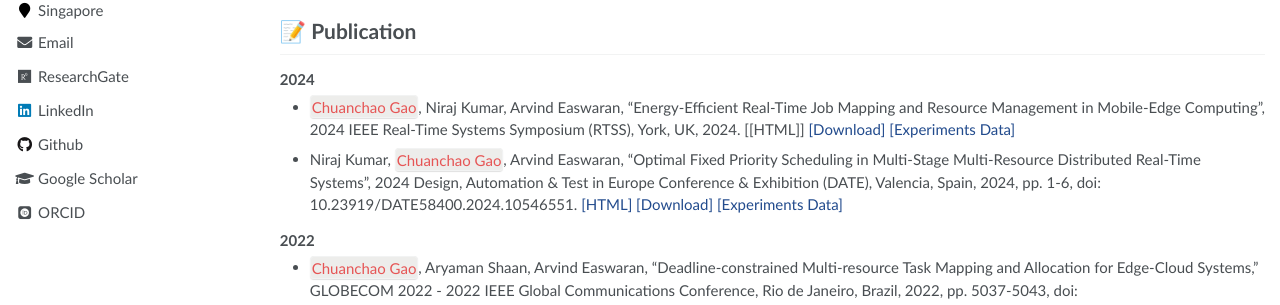
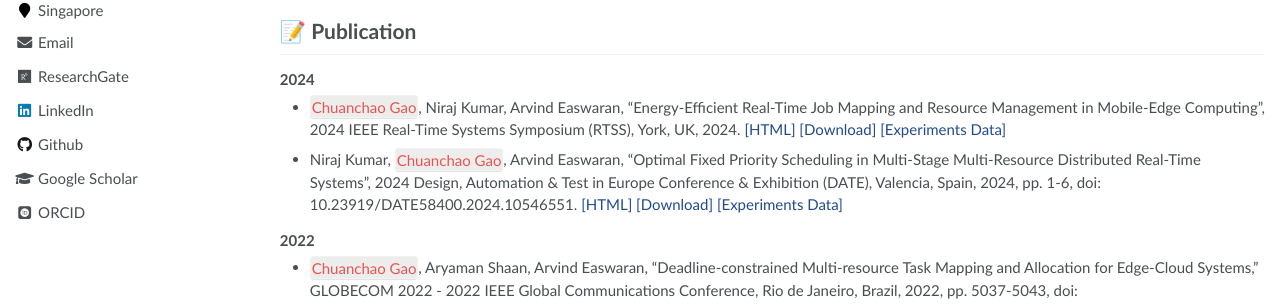
Before and after one commit to gaochuanchao/gaochuanchao.github.io, a Jekyll site: the page built from _pages/about.md, in a window 1280 px wide and 900 px high. Shown: the part 459-764 px from the top of the window. Built offline with Jekyll 4.4.1, drawn with Linux system fonts in a browser that asks for light colours; some web fonts are replaced; part of the change alters nothing that is shown.

```diff
--- a/_pages/about.md
+++ b/_pages/about.md
@@ -40,8 +40,8 @@ My research interest includes:
 
 ### 2024
 
-- `Chuanchao Gao`, Niraj Kumar, Arvind Easwaran, "Energy-Efficient Real-Time Job Mapping and Resource Management in Mobile-Edge Computing", 2024 IEEE Real-Time Systems Symposium (RTSS), York, UK, 2024. [[HTML]]  [[Download]](..\papers\Energy-Efficient Real-Time Job Mapping and Resource Management in Mobile-Edge Computing.pdf) [[Experiments Data]](https://github.com/CPS-research-group/CPS-NTU-Public/tree/RTSS2024)
-- Niraj Kumar, `Chuanchao Gao`, Arvind Easwaran, "Optimal Fixed Priority Scheduling in Multi-Stage Multi-Resource Distributed Real-Time Systems", 2024 Design, Automation & Test in Europe Conference & Exhibition (DATE), Valencia, Spain, 2024, pp. 1-6, doi: 10.23919/DATE58400.2024.10546551. [[HTML]]([https://ieeexplore-ieee-org.remotexs.ntu.edu.sg/abstract/document/10546551)  [[Download]](..\papers\Optimal Fixed Priority Scheduling in Multi-Stage Multi-Resource Distributed Real-Time Systems.pdf) [[Experiments Data]](https://github.com/CPS-research-group/CPS-NTU-Public/tree/DATE2024)
+- `Chuanchao Gao`, Niraj Kumar, Arvind Easwaran, "Energy-Efficient Real-Time Job Mapping and Resource Management in Mobile-Edge Computing", 2024 IEEE Real-Time Systems Symposium (RTSS), York, UK, 2024. [[HTML]](https://ieeexplore.ieee.org/abstract/document/10844747)  [[Download]](..\papers\Energy-Efficient Real-Time Job Mapping and Resource Management in Mobile-Edge Computing.pdf) [[Experiments Data]](https://github.com/CPS-research-group/CPS-NTU-Public/tree/RTSS2024)
+- Niraj Kumar, `Chuanchao Gao`, Arvind Easwaran, "Optimal Fixed Priority Scheduling in Multi-Stage Multi-Resource Distributed Real-Time Systems", 2024 Design, Automation & Test in Europe Conference & Exhibition (DATE), Valencia, Spain, 2024, pp. 1-6, doi: 10.23919/DATE58400.2024.10546551. [[HTML]](https://ieeexplore-ieee-org.remotexs.ntu.edu.sg/abstract/document/10546551)  [[Download]](..\papers\Optimal Fixed Priority Scheduling in Multi-Stage Multi-Resource Distributed Real-Time Systems.pdf) [[Experiments Data]](https://github.com/CPS-research-group/CPS-NTU-Public/tree/DATE2024)
 
 ### 2022
 
```
